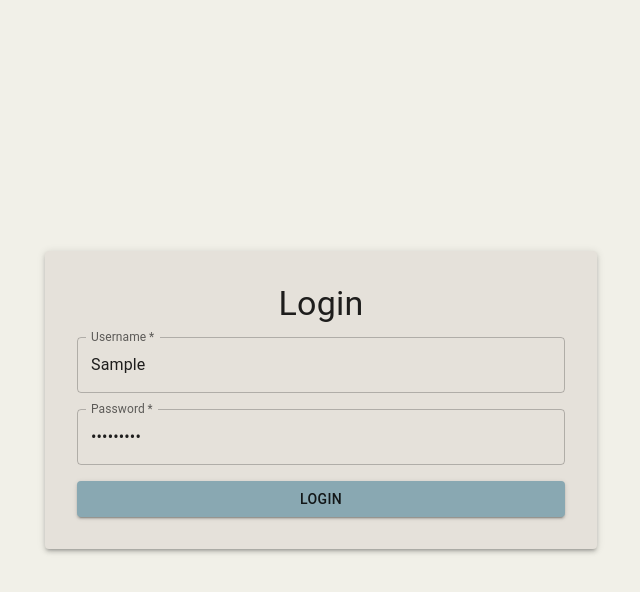
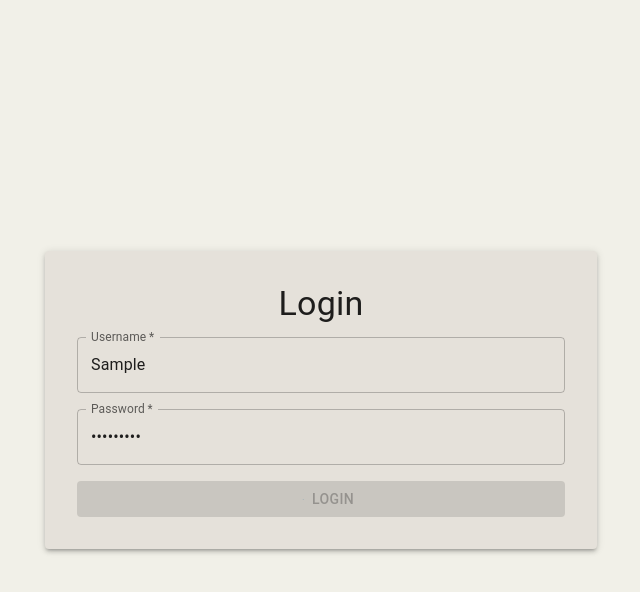
Before and after one commit to enta1234/project-budget-management, a Next.js app in the folder client/: page / in a window 1280 px wide. Both pictures are taken after typing "Sample", "Sample123" into the empty fields and a click on the button "LOGIN". Shown: the top 592 px of the page, without its empty margins (319-959 px from the left). Built offline with nearby package versions, Linux system fonts and the light colour scheme; no server answers.

Commit message:
Add shared UI components and integrate on login page

```diff
--- /dev/null
+++ b/client/components/Input.js
@@ -0,0 +1,5 @@
+import TextField from '@mui/material/TextField';
+
+export default function Input(props) {
+  return <TextField variant="outlined" fullWidth {...props} />;
+}
--- /dev/null
+++ b/client/components/LazyLoad.js
@@ -0,0 +1,6 @@
+import dynamic from 'next/dynamic';
+import Loading from './Loading';
+
+export default function lazyLoad(loader) {
+  return dynamic(loader, { loading: () => <Loading />, ssr: false });
+}
--- /dev/null
+++ b/client/components/Loading.js
@@ -0,0 +1,5 @@
+import CircularProgress from '@mui/material/CircularProgress';
+
+export default function Loading(props) {
+  return <CircularProgress {...props} />;
+}
--- /dev/null
+++ b/client/components/LoadingButton.js
@@ -0,0 +1,11 @@
+import Button from '@mui/material/Button';
+import CircularProgress from '@mui/material/CircularProgress';
+
+export default function LoadingButton({ loading, children, ...props }) {
+  return (
+    <Button disabled={loading || props.disabled} {...props}>
+      {loading && <CircularProgress size={16} sx={{ mr: 1 }} />}
+      {children}
+    </Button>
+  );
+}
--- /dev/null
+++ b/client/components/Popup.js
@@ -0,0 +1,12 @@
+import Dialog from '@mui/material/Dialog';
+import DialogTitle from '@mui/material/DialogTitle';
+import DialogContent from '@mui/material/DialogContent';
+
+export default function Popup({ open, onClose, title, children }) {
+  return (
+    <Dialog open={open} onClose={onClose}>
+      {title && <DialogTitle>{title}</DialogTitle>}
+      <DialogContent>{children}</DialogContent>
+    </Dialog>
+  );
+}
--- /dev/null
+++ b/client/components/index.js
@@ -0,0 +1,5 @@
+export { default as Loading } from './Loading';
+export { default as lazyLoad } from './LazyLoad';
+export { default as Popup } from './Popup';
+export { default as Input } from './Input';
+export { default as LoadingButton } from './LoadingButton';
--- a/client/pages/index.js
+++ b/client/pages/index.js
@@ -3,7 +3,7 @@ import { useAuth } from '../context/AuthContext';
 import { useRouter } from 'next/router';
 import Container from '@mui/material/Container';
 import Box from '@mui/material/Box';
-import TextField from '@mui/material/TextField';
+import { Input, LoadingButton } from '../components';
 import Button from '@mui/material/Button';
 import Typography from '@mui/material/Typography';
 import Paper from '@mui/material/Paper';
@@ -14,9 +14,11 @@ export default function Home() {
   const [username, setUsername] = useState('');
   const [password, setPassword] = useState('');
   const [profile, setProfile] = useState(null);
+  const [loading, setLoading] = useState(false);
 
   async function handleLogin(e) {
     e.preventDefault();
+    setLoading(true);
     const res = await fetch('http://localhost:3000/api/v1/auth/login', {
       method: 'POST',
       headers: { 'Content-Type': 'application/json' },
@@ -25,6 +27,7 @@ export default function Home() {
     const data = await res.json();
     login(data.accessToken);
     router.push('/workspace');
+    setLoading(false);
   }
 
   async function getProfile() {
@@ -41,12 +44,12 @@ export default function Home() {
           <Typography variant="h4" component="h1" gutterBottom align="center">
             Login
           </Typography>
-  <Box component="form" onSubmit={handleLogin} sx={{ display: 'flex', flexDirection: 'column', gap: 2 }}>
-            <TextField label="Username" value={username} onChange={e => setUsername(e.target.value)} required />
-            <TextField label="Password" type="password" value={password} onChange={e => setPassword(e.target.value)} required />
-            <Button variant="contained" type="submit" fullWidth>
+          <Box component="form" onSubmit={handleLogin} sx={{ display: 'flex', flexDirection: 'column', gap: 2 }}>
+            <Input label="Username" value={username} onChange={e => setUsername(e.target.value)} required />
+            <Input label="Password" type="password" value={password} onChange={e => setPassword(e.target.value)} required />
+            <LoadingButton loading={loading} variant="contained" type="submit" fullWidth>
               Login
-            </Button>
+            </LoadingButton>
           </Box>
           {token && (
             <Box sx={{ mt: 2, textAlign: 'center' }}>
```
